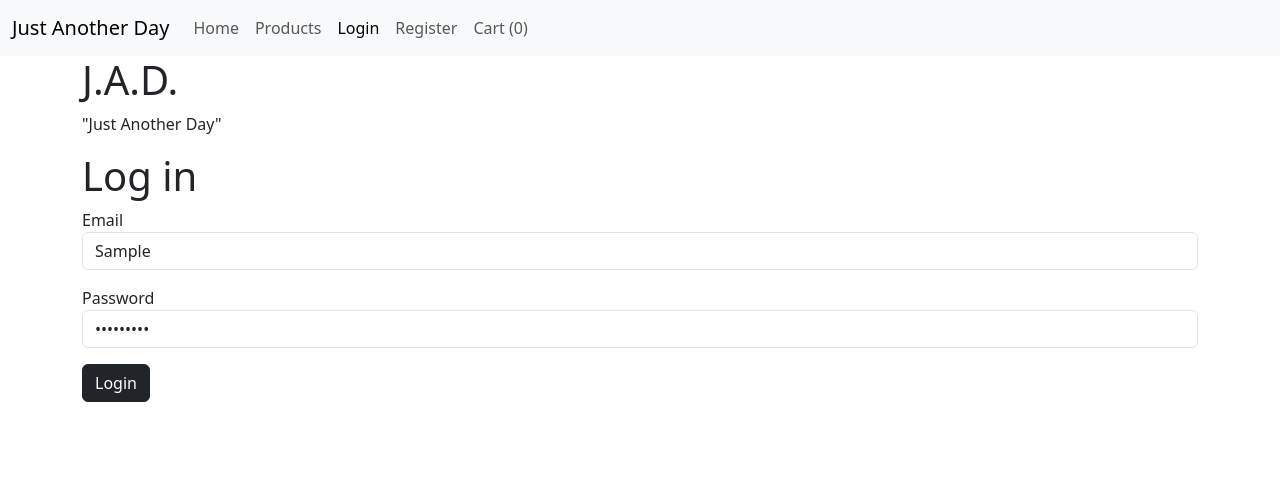
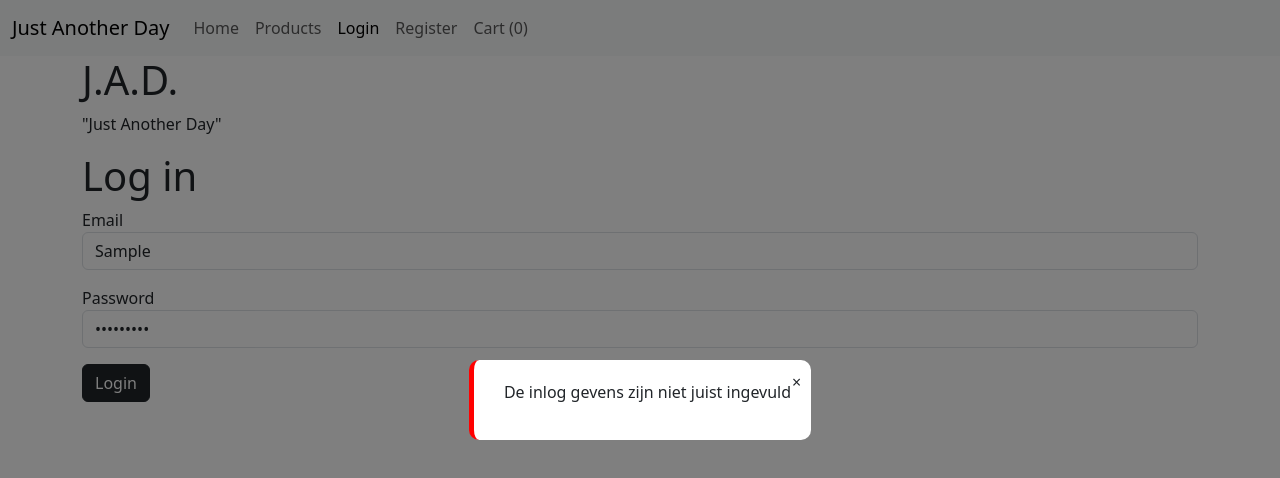
Before and after one commit to yassi22/INSOFAD_frontend_S1144425, an Angular app: page /auth/login in a window 1280 px wide. Both pictures are taken after typing "Sample", "Sample123" into the empty fields and a click on the button "Login". Shown: the top 478 px of the page. Built offline with nearby package versions, Linux system fonts and the light colour scheme; no server answers.

Commit message:
pop toegevoegd voor meldingen -- pop toegevoegd voor de login pagina

```diff
--- a/src/app/auth/login/login.component.html
+++ b/src/app/auth/login/login.component.html
@@ -17,3 +17,10 @@
 
         </div>
     </div>
+
+    <app-popup
+            [message]="(errorMessage || successMessage) ?? ''"
+            [show]="showPopup"
+            [type]="popupType"
+            (close)="closePopup()">
+    </app-popup>
--- a/src/app/auth/login/login.component.ts
+++ b/src/app/auth/login/login.component.ts
@@ -4,10 +4,13 @@ import { AuthService } from '../auth.service';
 import { AuthResponse } from '../auth-response.model';
 import { Router } from '@angular/router';
 import { ReactiveFormsModule } from '@angular/forms';
+import {PopupComponent} from "../../popup/popup.component";
+import {catchError, throwError} from "rxjs";
+import {HttpErrorResponse} from "@angular/common/http";
 
 @Component({
   standalone: true,
-  imports: [ReactiveFormsModule],
+    imports: [ReactiveFormsModule, PopupComponent],
   selector: 'app-login',
   templateUrl: './login.component.html',
   styleUrl: './login.component.scss'
@@ -15,6 +18,10 @@ import { ReactiveFormsModule } from '@angular/forms';
 export class LoginComponent implements OnInit {
 
   public loginForm: FormGroup = new FormGroup({});
+    public errorMessage: string | null = null;
+    public successMessage: string | null = null;
+    public showPopup: boolean = false;
+    public popupType: 'success' | 'warning' | 'error' | 'info' = 'info';
 
   constructor(private fb: FormBuilder, private authService: AuthService, private router: Router) { }
 
@@ -26,17 +33,40 @@ export class LoginComponent implements OnInit {
   }
 
   public onSubmit() {
+      this.errorMessage = null;
+      this.successMessage = null;
+      this.showPopup = false;
+
     this.authService
       .login(this.loginForm.value)
+        .pipe(
+            catchError((error: HttpErrorResponse) => {
+                this.errorMessage = 'Er is een fout opgetreden bij het inloggen';
+                this.popupType = 'error';
+                this.showPopup = true;
+                return throwError(() => error);
+            })
+        )
       .subscribe({
         next: (authReponse: AuthResponse) => {
         console.log('AuthResponse: ', authReponse);
-        this.router.navigate(['/products']);
+            this.successMessage = 'U bent succesvol ingelogd';
+            this.popupType = 'success';
+            this.showPopup = true;
+            setTimeout(() => {
+                this.router.navigate(['/products']);
+            }, 1500);
         },
         error: (error) => {
           console.error('Login failed:', error);
+            this.errorMessage = 'De inlog gevens zijn niet juist ingevuld';
+            this.popupType = 'error';
+            this.showPopup = true;
         }
       });
   }
 
+    public closePopup() {
+        this.showPopup = false;
+    }
 }
--- /dev/null
+++ b/src/app/popup/popup.component.html
@@ -0,0 +1,7 @@
+<div class="popup" *ngIf="show">
+    <div [ngClass]="popupClass" class="popup-content">
+        <span class="close-button" (click)="onClose()">&times;</span>
+        <i class="fas" [ngClass]="icon"></i>
+        <p>{{ message }}</p>
+    </div>
+</div>
--- /dev/null
+++ b/src/app/popup/popup.component.scss
@@ -0,0 +1,49 @@
+.popup {
+  position: fixed;
+  top: 0;
+  left: 0;
+  width: 100%;
+  height: 100%;
+  background-color: rgba(0, 0, 0, 0.5);
+  display: flex;
+  justify-content: center;
+  align-items: center;
+  z-index: 1000;
+
+  .popup-content {
+    background-color: white;
+    padding: 20px;
+    border-radius: 10px;
+    position: relative;
+    display: flex;
+    align-items: center;
+    gap: 10px;
+  }
+
+  .close-button {
+    position: absolute;
+    top: 10px;
+    right: 10px;
+    cursor: pointer;
+  }
+
+  .popup-success {
+    border-left: 5px solid green;
+  }
+
+  .popup-warning {
+    border-left: 5px solid orange;
+  }
+
+  .popup-error {
+    border-left: 5px solid red;
+  }
+
+  .popup-info {
+    border-left: 5px solid blue;
+  }
+
+  i {
+    font-size: 24px;
+  }
+}
--- /dev/null
+++ b/src/app/popup/popup.component.ts
@@ -0,0 +1,52 @@
+import { Component, Input, Output, EventEmitter} from '@angular/core';
+import {NgClass, CommonModule} from "@angular/common";
+
+@Component({
+  selector: 'app-popup',
+  templateUrl: './popup.component.html',
+  standalone: true,
+  imports: [
+    NgClass,CommonModule
+  ],
+  styleUrls: ['./popup.component.scss']
+})
+export class PopupComponent {
+  @Input() message: string = '';
+  @Input() show: boolean = false;
+  @Input() type: 'success' | 'warning' | 'error' | 'info' = 'info';
+  @Output() close = new EventEmitter<void>();
+
+  onClose() {
+    this.close.emit();
+  }
+
+  get icon(): string {
+    switch (this.type) {
+      case 'success':
+        return 'fa-check-circle';
+      case 'warning':
+        return 'fa-exclamation-triangle';
+      case 'error':
+        return 'fa-times-circle';
+      case 'info':
+        return 'fa-info-circle';
+      default:
+        return 'fa-info-circle';
+    }
+  }
+
+  get popupClass(): string {
+    switch (this.type) {
+      case 'success':
+        return 'popup-success';
+      case 'warning':
+        return 'popup-warning';
+      case 'error':
+        return 'popup-error';
+      case 'info':
+        return 'popup-info';
+      default:
+        return 'popup-info';
+    }
+  }
+}
```
Also changed, not shown: 1 other file (tests, documents, lock files or other folders). Lines whose indentation alone changed are shown as unchanged.
